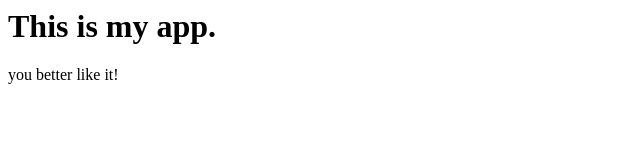
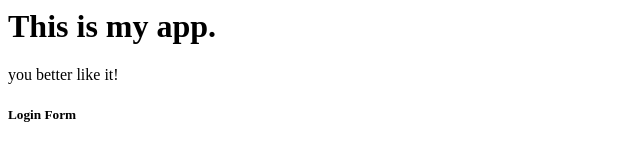
Before and after one commit to noebustos/github-intro, a plain HTML site: page index.html in a window 1280 px wide. Shown: the full height of the page, 0-640 px from the left. Drawn offline with Linux system fonts and the light colour scheme.

Commit message:
login form

```diff
--- a/index.html
+++ b/index.html
@@ -5,5 +5,6 @@
   <body>
     <h1>This is my app.</h1>
     <p>you better like it!</p>
+    <h5>Login Form</h5>
   </body>
 </html>
```
Also changed, not shown: login.html (added, +1 -0 lines).
